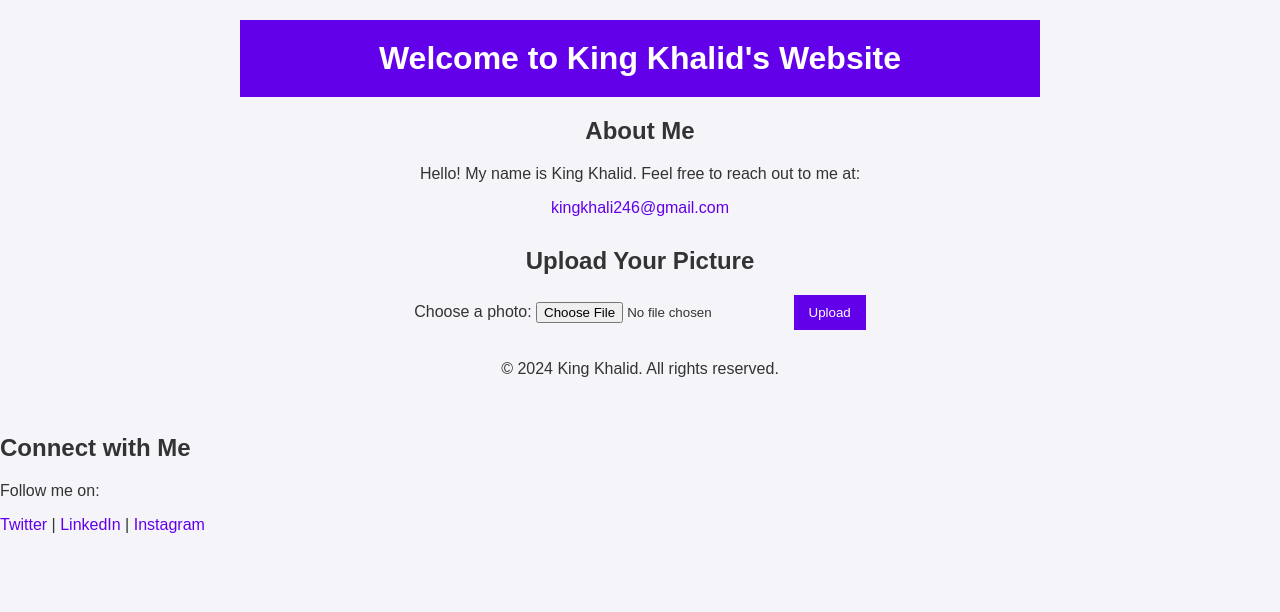
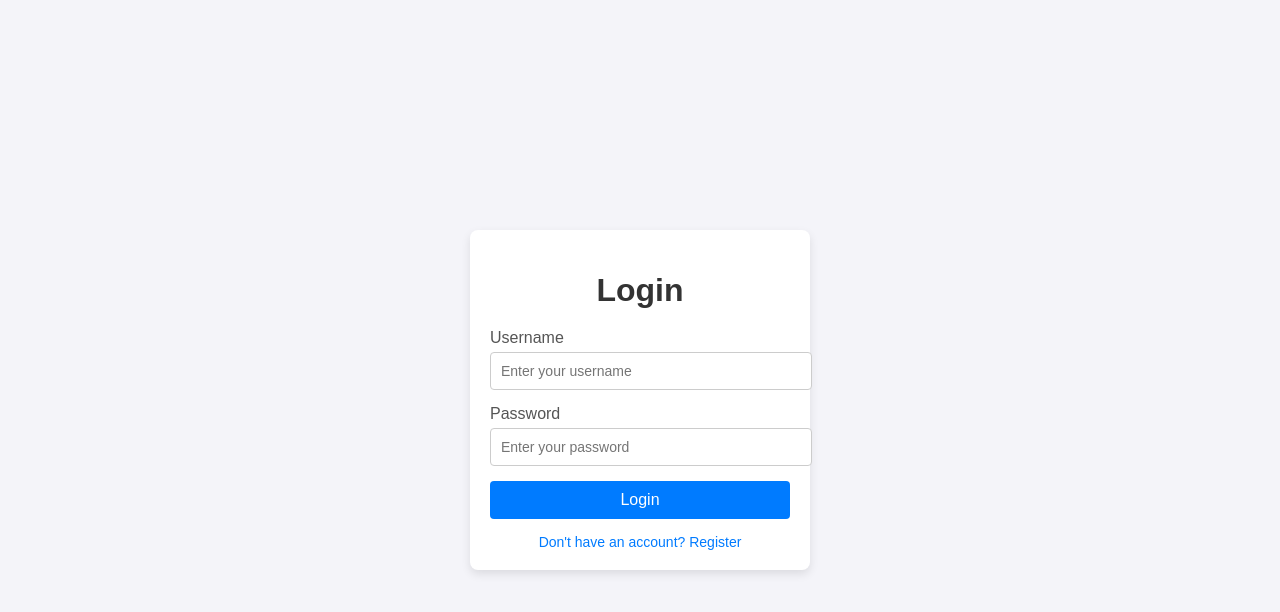
Before and after one commit to mrkhalid000/Khalid-site, a plain HTML site: page index.html in a window 1280 px wide. Drawn offline with Linux system fonts and the light colour scheme.

Commit message:
Update index.html

```diff
--- a/index.html
+++ b/index.html
@@ -1,60 +1,104 @@
-<!DOCTYPE html>
-<html lang="en">
-<head>
-    <meta charset="UTF-8">
-    <meta name="viewport" content="width=device-width, initial-scale=1.0">
-    <title>Welcome to King Khalid's Website</title>
-    <link rel="stylesheet" href="styles.css">
-</head>
-<body>
-    <div class="container">
-        <header>
-            <h1>Welcome to King Khalid's Website</h1>
-        </header>
-        <main>
-            <section class="about-me">
-                <h2>About Me</h2>
-                <p>Hello! My name is King Khalid. Feel free to reach out to me at:</p>
-                <p><a href="mailto:your-email@example.com">kingkhali246@gmail.com</a></p>
-            </section>
-            <section class="upload-photo">
-                <h2>Upload Your Picture</h2>
-                <form action="/upload" method="post" enctype="multipart/form-data">
-                    <label for="photo">Choose a photo:</label>
-                    <input type="file" id="photo" name="photo" accept="image/*">
-                    <button type="submit">Upload</button>
-                </form>
-            </section>
-        </main>
-        <footer>
-            <p>&copy; 2024 King Khalid. All rights reserved.</p>
-        </footer>
-    </div>
-</body>
-</html>
-<section class="social-media">
-    <h2>Connect with Me</h2>
-    <p>Follow me on:</p>
-    <a href="https://twitter.com/yourprofile" target="_blank">Twitter</a> |
-    <a href="https://linkedin.com/in/yourprofile" target="_blank">LinkedIn</a> |
-    <a href="https://instagram.com/yourprofile" target="_blank">Instagram</a>
-</section>
 <!DOCTYPE html>
 <html lang="en">
 <head>
   <meta charset="UTF-8">
   <meta name="viewport" content="width=device-width, initial-scale=1.0">
-  <title>Khalid website</title>
+  <title>Login - Chat Website</title>
   <style>
-    /* Default light theme */
-    :root {
-      --background-color: #ffffff;
-      --text-color: #000000;
-      --header-background: #f0f0f0;
-      --header-text-color: #000000;
+    body {
+      font-family: Arial, sans-serif;
+      margin: 0;
+      padding: 0;
+      background-color: #f4f4f9;
+      display: flex;
+      justify-content: center;
+      align-items: center;
+      height: 100vh;
     }
 
-    /* Dark theme */
-    [data-theme="dark"] {
-      --background-color: #121212;
-      --
+    .login-container {
+      background-color: #fff;
+      border-radius: 8px;
+      box-shadow: 0 4px 10px rgba(0, 0, 0, 0.1);
+      padding: 20px;
+      width: 300px;
+    }
+
+    .login-container h1 {
+      text-align: center;
+      color: #333;
+      margin-bottom: 20px;
+    }
+
+    .form-group {
+      margin-bottom: 15px;
+    }
+
+    .form-group label {
+      display: block;
+      margin-bottom: 5px;
+      color: #555;
+    }
+
+    .form-group input {
+      width: 100%;
+      padding: 10px;
+      border: 1px solid #ccc;
+      border-radius: 4px;
+      font-size: 14px;
+    }
+
+    .form-group input:focus {
+      border-color: #007bff;
+      outline: none;
+    }
+
+    .login-btn {
+      width: 100%;
+      background-color: #007bff;
+      color: white;
+      border: none;
+      padding: 10px;
+      border-radius: 4px;
+      font-size: 16px;
+      cursor: pointer;
+      transition: background-color 0.3s;
+    }
+
+    .login-btn:hover {
+      background-color: #0056b3;
+    }
+
+    .register-link {
+      display: block;
+      text-align: center;
+      margin-top: 15px;
+      font-size: 14px;
+      color: #007bff;
+      text-decoration: none;
+    }
+
+    .register-link:hover {
+      text-decoration: underline;
+    }
+  </style>
+</head>
+<body>
+  <div class="login-container">
+    <h1>Login</h1>
+    <form id="login-form">
+      <div class="form-group">
+        <label for="username">Username</label>
+        <input type="text" id="username" name="username" placeholder="Enter your username" required>
+      </div>
+      <div class="form-group">
+        <label for="password">Password</label>
+        <input type="password" id="password" name="password" placeholder="Enter your password" required>
+      </div>
+      <button type="submit" class="login-btn">Login</button>
+      <!-- Registration link points to the registration page -->
+      <a href="register.html" class="register-link">Don't have an account? Register</a>
+    </form>
+  </div>
+</body>
+</html>
```
